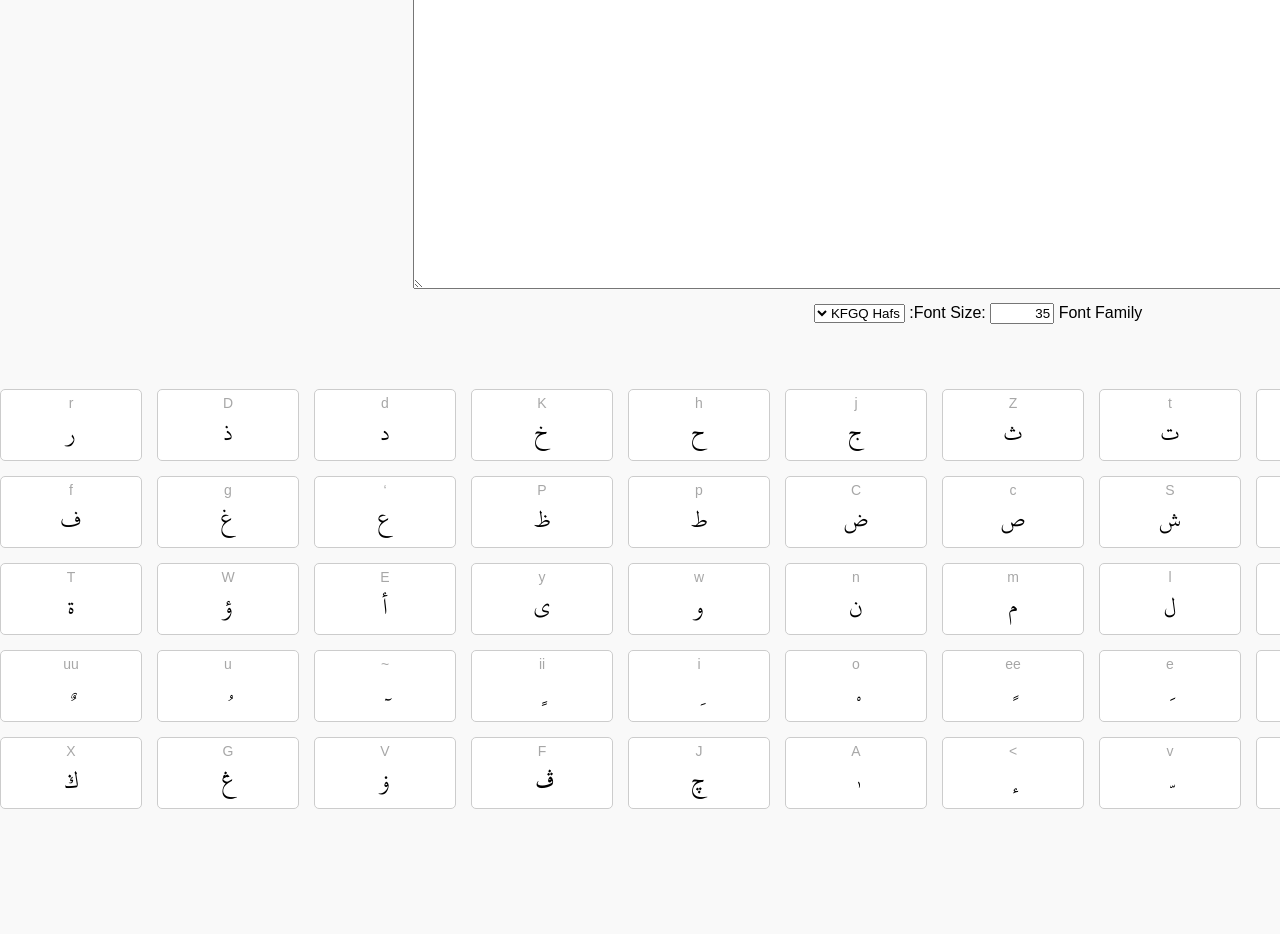
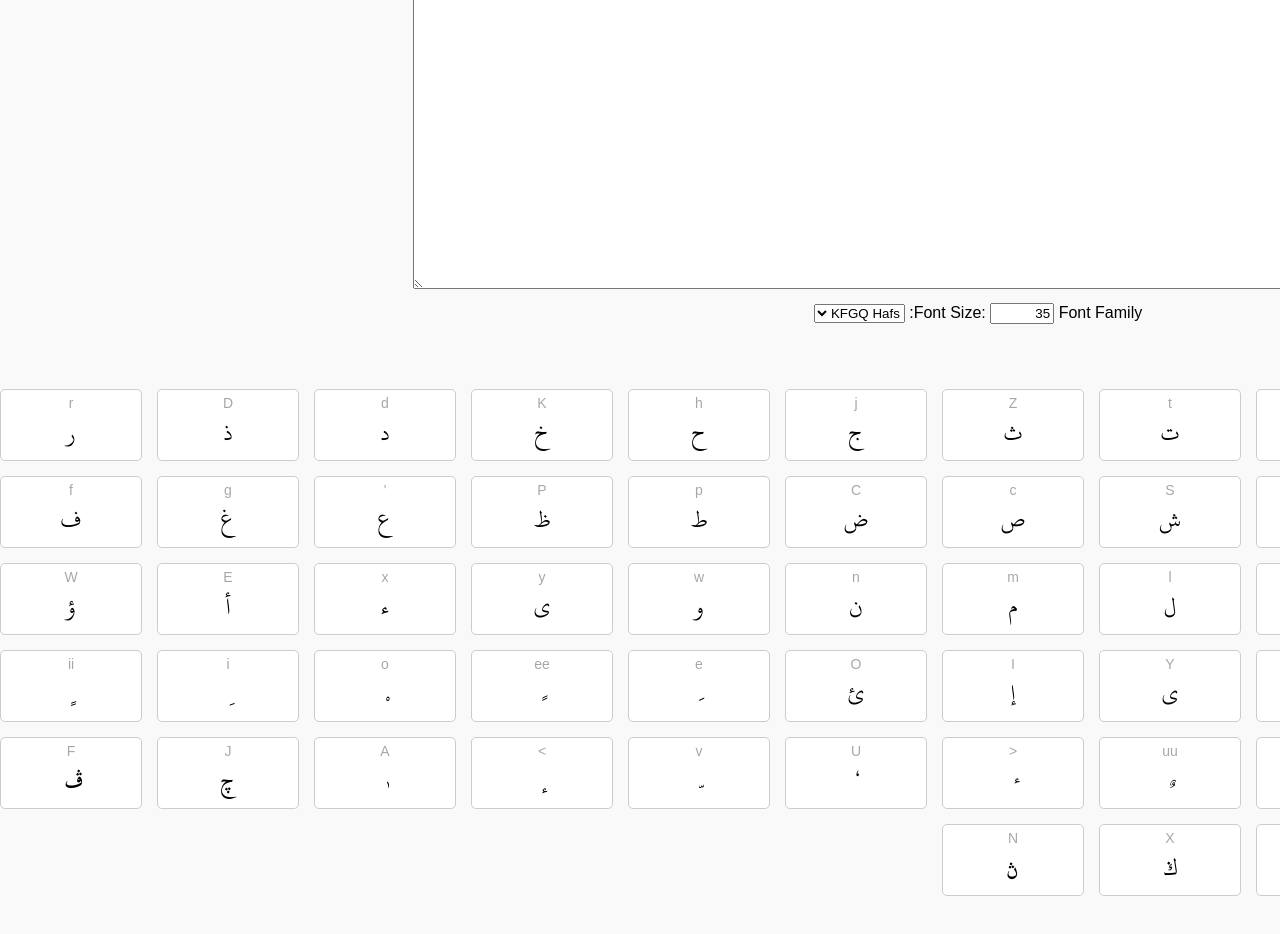
Before and after one commit to devsakil/arabicpad, a plain HTML site: page index.html in a window 1280 px wide. Shown: the part 132-1066 px from the top of the page. Drawn offline with Linux system fonts and the light colour scheme.

Commit message:
Update index.html

```diff
--- a/index.html
+++ b/index.html
@@ -71,7 +71,7 @@
         C: "ض",
         p: "ط",
         P: "ظ",
-        "‘": "ع",
+        "'": "ع",
         g: "غ",
         f: "ف",
         q: "ق",
@@ -81,9 +81,12 @@
         n: "ن",
         w: "و",
         y: "ي",
+        x: "ء",
         E: "أ",
         W: "ؤ",
         T: "ة",
+        H: "ه",
+        Y: "ى",
         I: "إ",
         O: "ئ",
         e: "َ",
```
